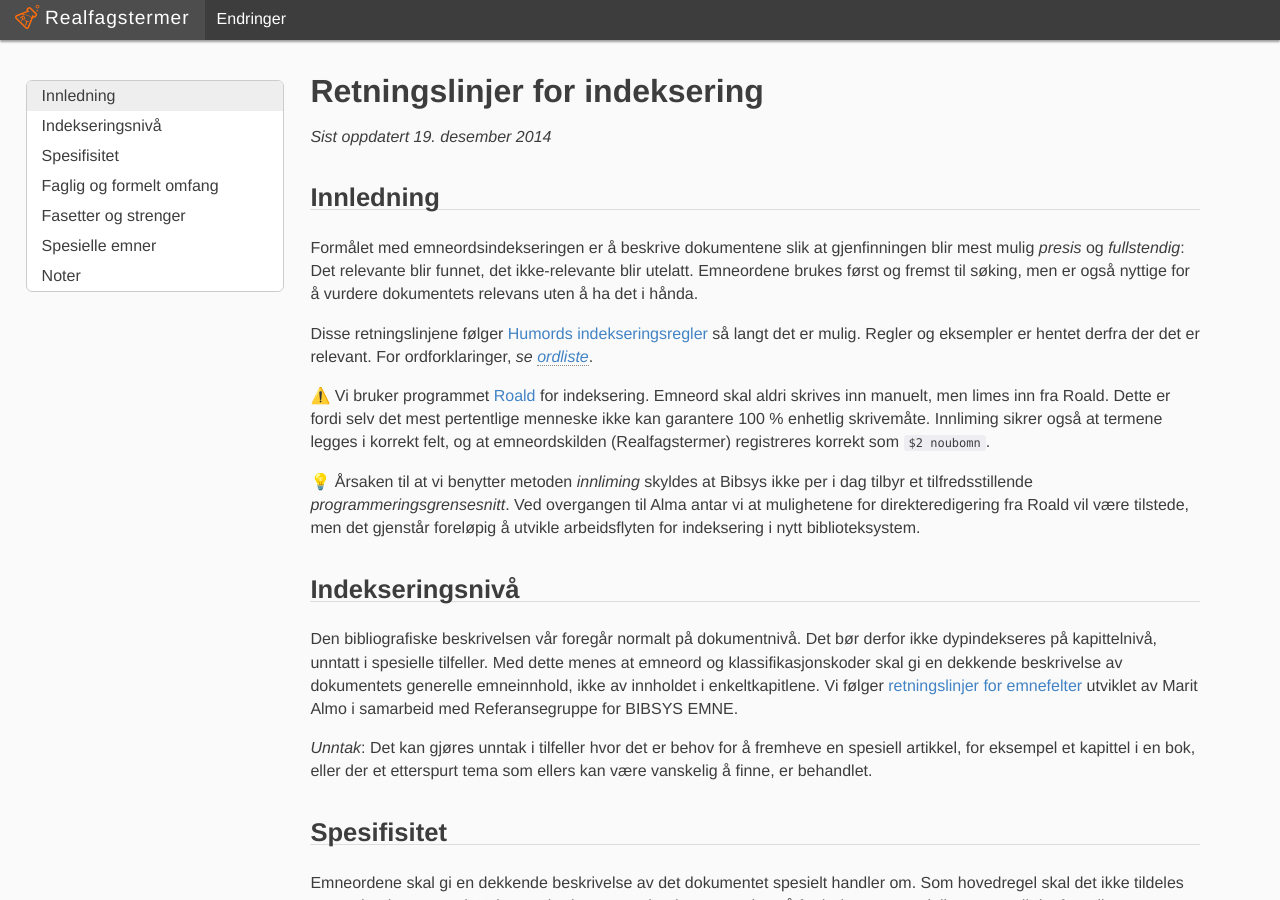
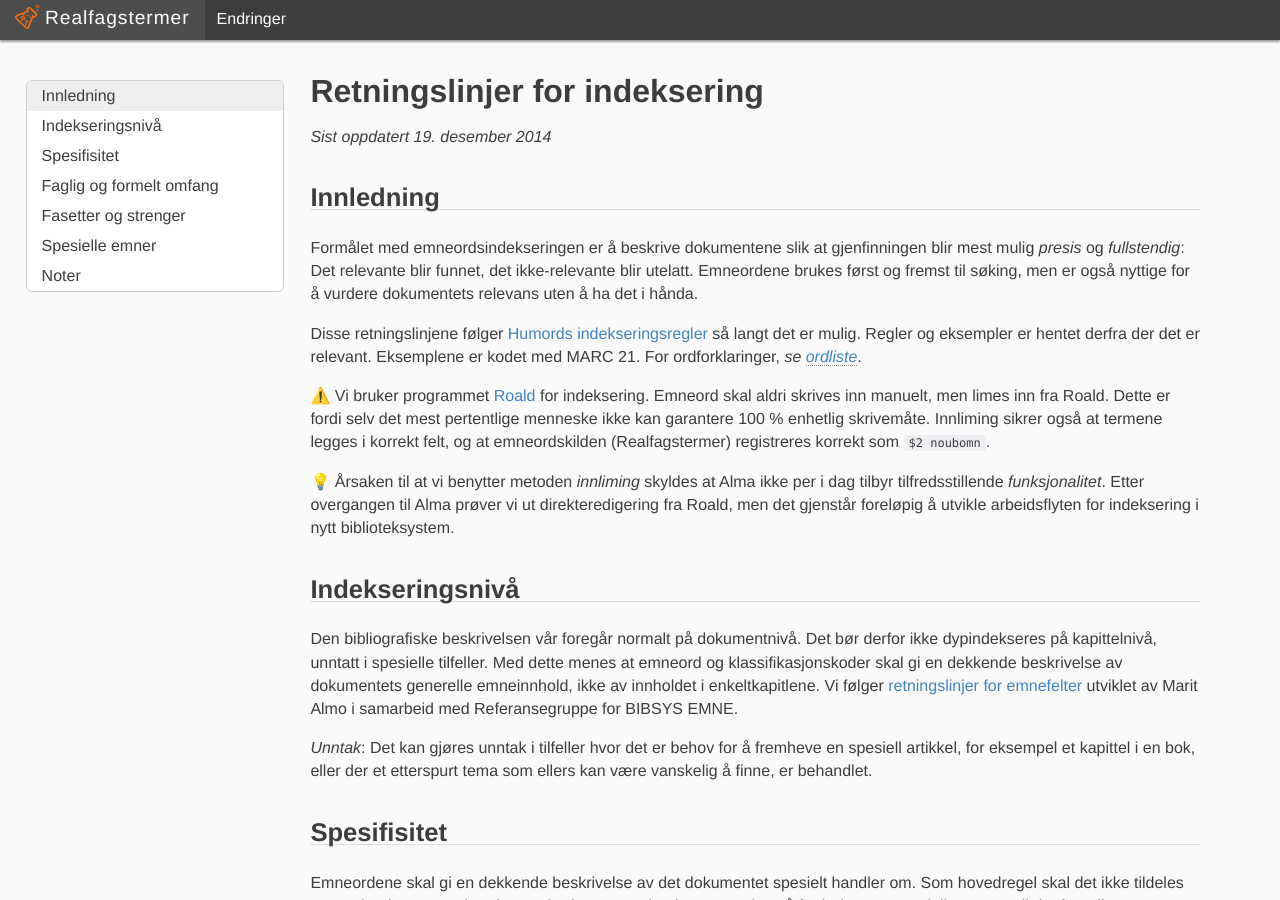
Before and after one commit to realfagstermer/realfagstermer.github.io, a Jekyll site: the page built from retningslinjer.md, in a window 1280 px wide and 900 px high. Built offline with Jekyll 4.4.1, drawn with Linux system fonts in a browser that asks for light colours; nearby versions of some CDN libraries; emoji names are drawn with the system emoji font; library files that are not in the unit come from our copies.

Commit message:
Oppdatert fra BIBSYS til Alma
Noen flere detaljer som er endret i og med bytte av biblioteksystem.

```diff
--- a/retningslinjer.md
+++ b/retningslinjer.md
@@ -11,7 +11,7 @@ title: Retningslinjer
 
 Formålet med emneordsindekseringen er å beskrive dokumentene slik at gjenfinningen blir mest mulig *presis* og *fullstendig*: Det relevante blir funnet, det ikke-relevante blir utelatt. Emneordene brukes først og fremst til søking, men er også nyttige for å vurdere dokumentets relevans uten å ha det i hånda.
 
-Disse retningslinjene følger [Humords indekseringsregler](http://bibsys.no/files/pdf/handbok/humord_indekseringsregler_handbok.pdf) så langt det er mulig. Regler og eksempler er hentet derfra der det er relevant. For ordforklaringer, *se [ordliste](ordliste.html)*.
+Disse retningslinjene følger [Humords indekseringsregler](http://bibsys.no/files/pdf/handbok/humord_indekseringsregler_handbok.pdf) så langt det er mulig. Regler og eksempler er hentet derfra der det er relevant. Eksemplene er kodet med MARC 21. For ordforklaringer, *se [ordliste](ordliste.html)*.
 
 :warning: Vi bruker programmet [Roald](http://folk.uio.no/knuthe/progdist/) for indeksering.
 Emneord skal aldri skrives inn manuelt, men limes inn fra Roald. Dette er fordi selv
@@ -19,8 +19,8 @@ det mest pertentlige menneske ikke kan garantere 100 % enhetlig skrivemåte. In
 at termene legges i korrekt felt,
 og at emneordskilden (Realfagstermer) registreres korrekt som `$2 noubomn`.
 
-:bulb: Årsaken til at vi benytter metoden *innliming* skyldes at Bibsys ikke per i dag tilbyr et tilfredsstillende *programmeringsgrensesnitt*.
-Ved overgangen til Alma antar vi at mulighetene for direkteredigering fra Roald vil være tilstede,
+:bulb: Årsaken til at vi benytter metoden *innliming* skyldes at Alma ikke per i dag tilbyr tilfredsstillende *funksjonalitet*.
+Etter overgangen til Alma prøver vi ut direkteredigering fra Roald,
 men det gjenstår foreløpig å utvikle arbeidsflyten for indeksering i nytt biblioteksystem.
 
 ## Indekseringsnivå
```
